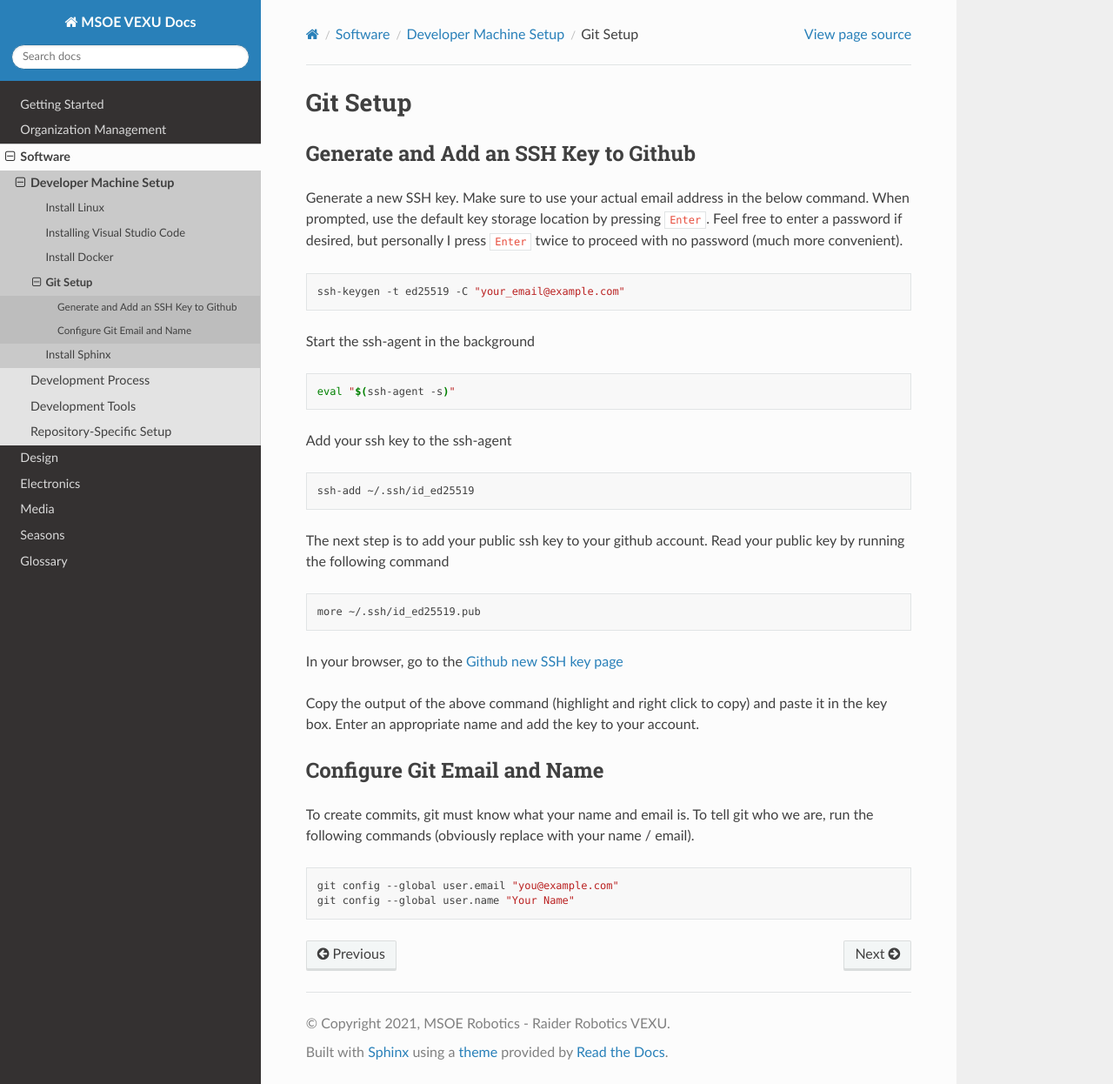
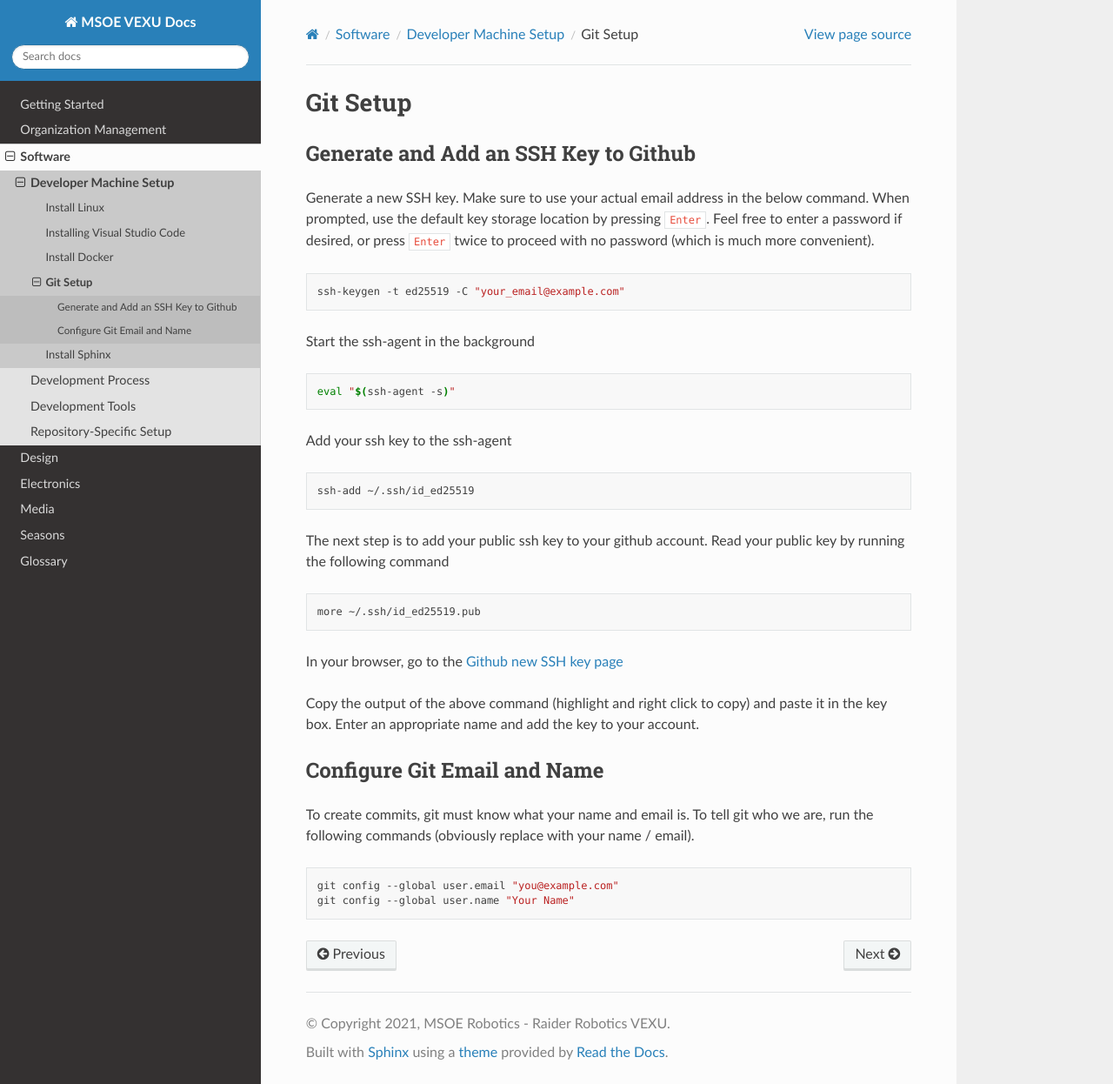
Before and after one commit to msoe-vex/docs, a Sphinx documentation site: the page built from source/software/machine-setup/setup-git.rst, in a window 1280 px wide and 1246 px high. Shown: the whole window at 87% size. Built offline with Sphinx 7.4.7 and the Read the Docs theme 2.0.0, drawn with Linux system fonts in a browser that asks for light colours.

```diff
--- a/source/seasons/tipping-point/tipping-point.rst
+++ b/source/seasons/tipping-point/tipping-point.rst
@@ -14,6 +14,7 @@ Team Members
 The following team members made this season possible:
 
 - Nathan DuPont, Computer Science
+- Alex Kempen, Computer Science
 
 
 Robot CAD
--- a/source/software/development-process/development-process.rst
+++ b/source/software/development-process/development-process.rst
@@ -8,8 +8,8 @@ Development Process
 
 Our team has adapted a custom *development process* to help us design and implement high quality, functional software. This process introduces some additional work to our process, but the benefits vastly outweigh the estra work that is required.
 
-This guide will outline the steps that we take within our process, where to find the resources, as well as why we do them.
+This guide will outline the steps that we take within our process, where to find the resources, and explain why we do them.
 
-The core of this process is the **Software Project Manager**. This is an elected role, which is responsible for managing both the plan for *what work needs to be done*, as well as *how the work is completed*. While still being a very technical role, this position is dedicated to helping others develop high quality software, while also working with the executive board to build out features to support the plan for the future of our platform. This role is pivotal to Software Engineering, and this experience is very valuable for any software related internships and jobs.
+The core of this process is the **Software Project Manager**. This is an elected role, which is responsible for managing both the plan for *what work needs to be done*, as well as *how the work is completed*. While still being a very technical role, this position is dedicated to helping others develop high quality software while also working with the executive board to build out features to support the plan for the future of our platform. This role is pivotal to Software Engineering, and this experience is very valuable for any software related internships and jobs.
 
 If you have any questions on this process, or want more information, please talk to the team's *Software Project Manager* and they will assist you.
--- a/source/software/machine-setup/setup-git.rst
+++ b/source/software/machine-setup/setup-git.rst
@@ -4,7 +4,7 @@ Git Setup
 Generate and Add an SSH Key to Github
 -------------------------------------
 
-Generate a new SSH key. Make sure to use your actual email address in the below command. When prompted, use the default key storage location by pressing ``Enter``. Feel free to enter a password if desired, but personally I press ``Enter`` twice to proceed with no password (much more convenient).
+Generate a new SSH key. Make sure to use your actual email address in the below command. When prompted, use the default key storage location by pressing ``Enter``. Feel free to enter a password if desired, or  press ``Enter`` twice to proceed with no password (which is much more convenient).
 
 .. code:: bash
 
```
Also changed, not shown: source/seasons/change-up/change-up.rst (+5 -2 lines).
